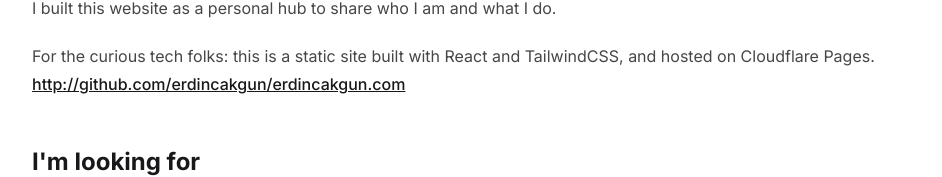
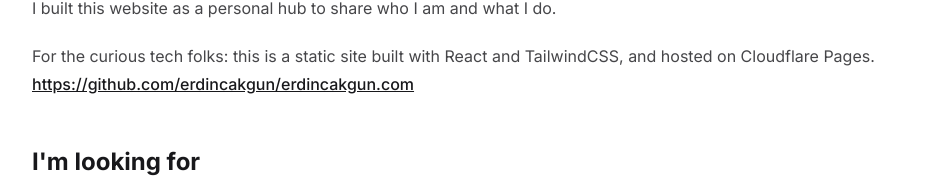
Before and after one commit to erdincakgun/erdincakgun.com, a React (Vite) app: page / in a window 1280 px wide. Shown: the part 294-471 px from the top of the page, without its empty margins (168-1110 px from the left). Built offline with nearby package versions, Linux system fonts and the light colour scheme.

Commit message:
Update GitHub URL to use HTTPS protocol- Update GitHub URL to use HTTPS protocol

```diff
--- a/src/App.jsx
+++ b/src/App.jsx
@@ -29,11 +29,11 @@ function App() {
             For the curious tech folks: this is a static site built with React
             and TailwindCSS, and hosted on Cloudflare Pages.{" "}
             <a
-              href="http://github.com/erdincakgun/erdincakgun.com"
+              href="https://github.com/erdincakgun/erdincakgun.com"
               target="_blank"
               rel="noopener noreferrer"
             >
-              http://github.com/erdincakgun/erdincakgun.com
+              https://github.com/erdincakgun/erdincakgun.com
             </a>
           </p>
           <h2>I'm looking for</h2>
```
